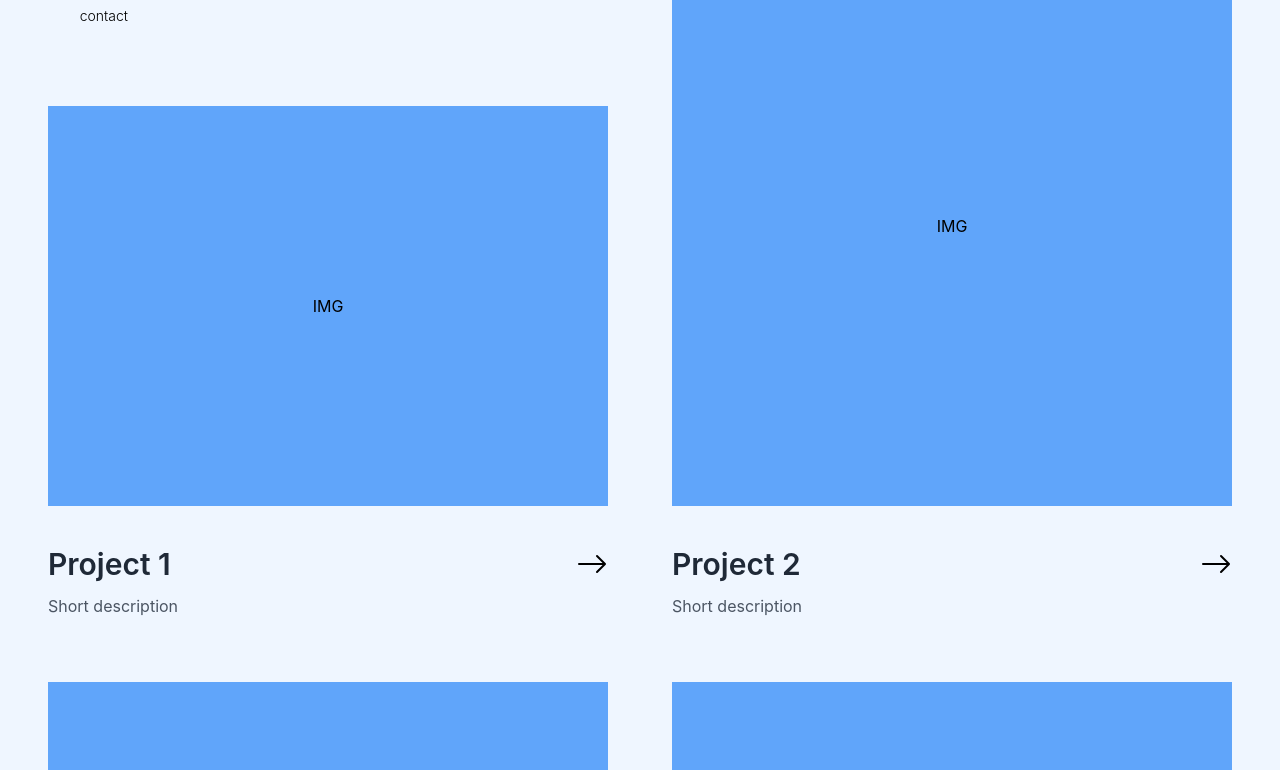
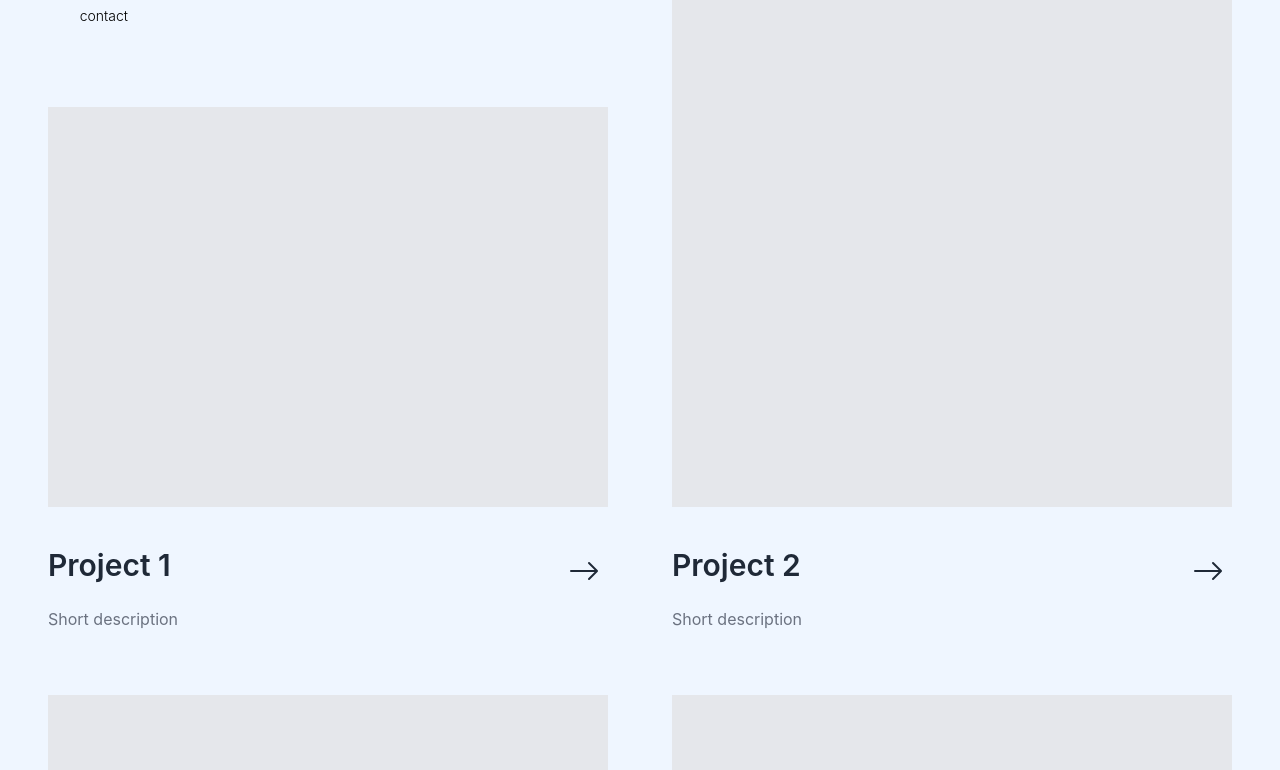
Before and after one commit to Blankeos/next-portfolio, a Next.js app: page / in a window 1280 px wide. Shown: the part 950-1720 px from the top of the page. Built offline with nearby package versions, Linux system fonts and the light colour scheme.

Commit message:
Tweaks with the navbar and project section

```diff
--- a/components/Nav.tsx
+++ b/components/Nav.tsx
@@ -5,7 +5,9 @@ const Nav = () => {
   return (
     <nav className="h-20 w-full">
       <Container className="flex items-center justify-between">
-        <div className="font-extrabold">CATT</div>
+        <div className="font-extrabold select-none cursor-pointer h-full flex items-center px-5">
+          CATT
+        </div>
         <div>
           <p>Projects</p>
         </div>
--- a/components/Projects.tsx
+++ b/components/Projects.tsx
@@ -6,7 +6,7 @@ import { BsArrowRight as Arrow } from "react-icons/bs";
 
 const Projects = () => {
   return (
-    <section className="bg-blue-50 w-full py-16">
+    <section className="bg-blue-50 w-full py-16 border-t">
       <Container maxWidth="7xl" className="relative">
         <SectionHeading
           className="font-light text-5xl absolute"
@@ -44,24 +44,22 @@ const ProjectCard = ({ title, className = "" }: ProjectCardProps) => {
     // </div>
     <div className={`group flex flex-col cursor-pointer h-full ${className}`}>
       <div
-        className="h-full flex items-center justify-center bg-blue-400"
+        className="h-full flex items-center justify-center bg-gray-200"
         style={{ minHeight: "25rem" }}
-      >
-        IMG
-      </div>
+      ></div>
       <div className="flex justify-between pt-10">
         <h3 className="font-semibold text-3xl text-gray-800">
           Project {title}
         </h3>
-        <div className="relative flex items-center justify-center">
-          <div className="absolute h-0 w-0 group-hover:h-12 group-hover:w-12 rounded-full transition-all duration-200 bg-blue-400 flex items-center justify-center"></div>
+        <div className="relative flex items-center justify-center h-12 w-12">
+          <div className="absolute h-0 w-0 group-hover:h-12 group-hover:w-12 rounded-full transition-all duration-150 bg-blue-500 flex items-center justify-center"></div>
           <Arrow
             size="2rem"
-            className="relative group-hover:-rotate-45 transform transition duration-300"
+            className="relative group-hover:-rotate-45 transform transition duration-300 text-gray-800 group-hover:text-white"
           />
         </div>
       </div>
-      <p className="pt-3 text-gray-600">Short description</p>
+      <p className="pt-3 text-gray-500">Short description</p>
     </div>
   );
 };
```
